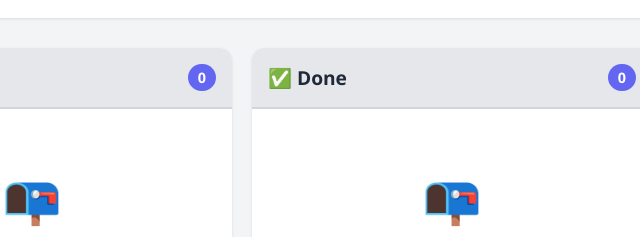
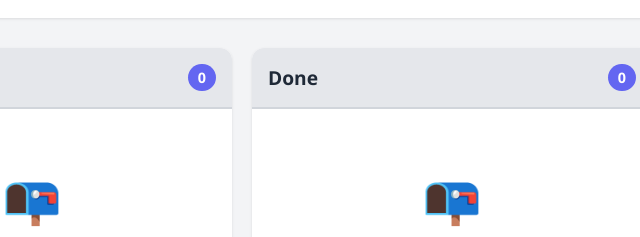
Before and after one commit to Aravindashok18/Taskflow, a plain HTML site: page index.html in a window 1280 px wide. Shown: the part 310-547 px from the top of the page, 608-1248 px from the left. Drawn offline with Linux system fonts and the light colour scheme.

Commit message:
Remove checkmark from Done column title

```diff
--- a/index.html
+++ b/index.html
@@ -67,7 +67,7 @@
             <!-- Done Column -->
             <div class="kanban-column">
                 <div class="column-header">
-                    <h2 class="column-title">✅ Done</h2>
+                    <h2 class="column-title"> Done</h2>
                     <span class="task-count" id="done-count">0</span>
                 </div>
                 <div class="column-content" id="done-column" data-status="done">
```
